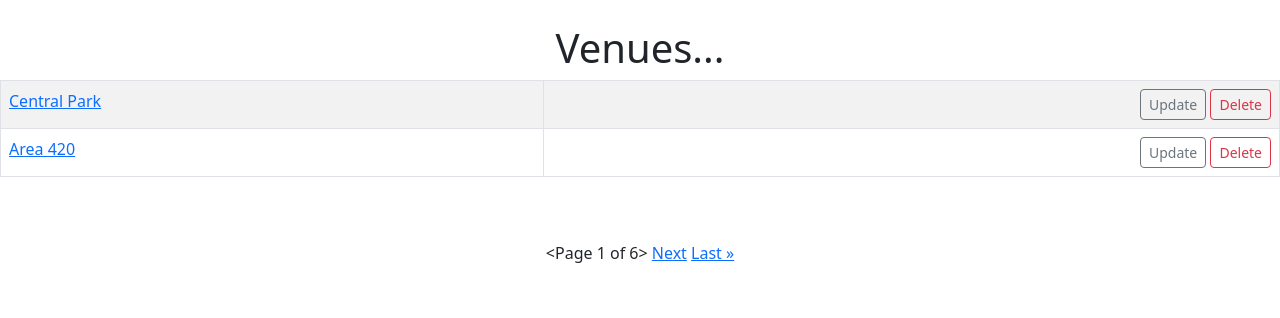
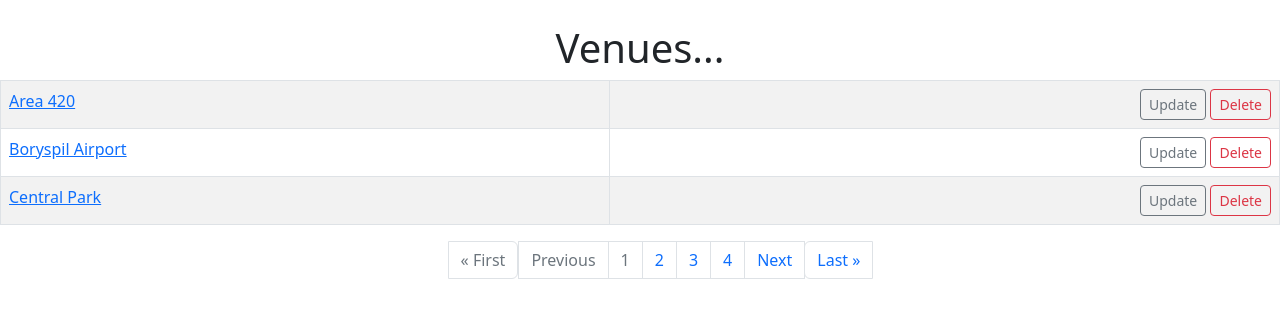
Before and after one commit to Arden27/myclub, a Django app: page /list_venues in a window 1280 px wide. Shown: the part 56-374 px from the top of the page. Run offline with Django 4.2, Linux system fonts and the light colour scheme; data comes from the database, SQL or seed files in the repository; both versions use the stored data as it was after the commit.

Commit message:
venues paginator updated with bootstrap

```diff
--- a/events/forms.py
+++ b/events/forms.py
@@ -42,7 +42,7 @@ class VenueForm(ModelForm):
         widgets = {
             'name': forms.TextInput(attrs={'class': 'form-control', 'placeholder':'Venue Name'}),
             'address': forms.TextInput(attrs={'class': 'form-control', 'placeholder':'Address'}),
-            'zip_code': forms.TextInput(attrs={'class': 'form-control', 'placeholder':'zeipcode'}),
+            'zip_code': forms.TextInput(attrs={'class': 'form-control', 'placeholder':'zipcode'}),
             'phone': forms.TextInput(attrs={'class': 'form-control', 'placeholder':'phone'}),
             'web': forms.TextInput(attrs={'class': 'form-control', 'placeholder':'web address'}),
             'email_address': forms.EmailInput(attrs={'class': 'form-control', 'placeholder':'email',})
--- a/events/templates/events/base.html
+++ b/events/templates/events/base.html
@@ -10,6 +10,7 @@
     <link rel="stylesheet" href="https://cdn.jsdelivr.net/npm/bootstrap@5.2.2/dist/css/bootstrap.rtl.min.css" integrity="sha384-7mQhpDl5nRA5nY9lr8F1st2NbIly/8WqhjTp+0oFxEA/QUuvlbF6M1KXezGBh3Nb" crossorigin="anonymous">
 
     <link rel="stylesheet" href="../static/events/dupa.css">
+    <link rel="stylesheet" href="../static/events/style.css">
 
     <title>starter</title>
   </head>
--- a/events/templates/events/navbar.html
+++ b/events/templates/events/navbar.html
@@ -7,7 +7,7 @@
       <div class="collapse navbar-collapse" id="navbarSupportedContent">
         <ul class="navbar-nav me-auto mb-2 mb-lg-0">
           <li class="nav-item">
-            <a class="nav-link active" aria-current="page" href="#">Home</a>
+            <a class="nav-link active" aria-current="page" href="{% url 'home' %}">Home</a>
           </li>
           <li class="nav-item">
             <a class="nav-link" href="{% url 'home' '2022' 'march' %}">March</a>
--- a/events/templates/events/venues.html
+++ b/events/templates/events/venues.html
@@ -1,7 +1,7 @@
 {% extends 'events/base.html' %}
 
 {% block content %}
-    <center>
+<center>
     <h1>Venues...</h1>
     <table class="table table-striped table-hover table-bordered">
         {% for venue in venues %}
@@ -18,20 +18,37 @@
         {% endfor %}
     </table>
 
+<!--<div class="position-absolute top-50 start-50 translate-middle"> -->
+        <nav aria-label="Page navigation example">
+            <ul class="pagination justify-content-center">
 
-    <br><br>
-    {% if venues.has_previous %}
-        <a href="?page=1">&laquo First</a>
-        <a href="?page={{ venues.previous_page_number }}">Previous</a>
-    {% endif %}
+                {% if venues.has_previous %}
+                    <li class="page-item"><a class="page-link" href="?page=1">&laquo First</a></li>
+                    <li class="page-item"><a class="page-link" href="?page={{ venues.previous_page_number }}">Previous</a></li>
+                {% else %}
+                    <li class="page-item disabled"><a class="page-link" href="">&laquo First</a></li>
+                    <li class="page-item disabled"><a class="page-link" href="">Previous</a></li>
+                {% endif %}
 
-    {{ venues }}
+                <!--<li class="page-item disabled"><a class="page-link" href="#">{{ venues }}</a></li>-->
 
-    {% if venues.has_next %}
-        <a href="?page={{ venues.next_page_number }}">Next</a>
-        <a href="?page={{ venues.paginator.num_pages }}">Last &raquo</a>
-    {% endif %}
+                {% for i in nums %}
+                    {% if venues.number != forloop.counter %}
+                        <li class="page-item"><a class="page-link" href="?page={{ forloop.counter }}">{{ forloop.counter }}</a></li>
+                    {% else %}
+                        <li class="page-item disabled"><a class="page-link" href="">{{ forloop.counter }}</a></li>
+                    {% endif %}
+                {% endfor %}
+                {% if venues.has_next %}
+                    <li class="page-item"><a class="page-link" href="?page={{ venues.next_page_number }}">Next</a></li>
+                    <li class="page-item"><a class="page-link" href="?page={{ venues.paginator.num_pages }}">Last &raquo</a></li>
+                {% else %}
+                    <li class="page-item disabled"><a class="page-link" href="">Next</a></li>
+                    <li class="page-item disabled"><a class="page-link" href="">Last &raquo</a></li>
+                {% endif %}
+            </ul>
+        </nav>
+
 </center>
 
-
 {% endblock %}
--- a/events/views.py
+++ b/events/views.py
@@ -148,13 +148,14 @@ def list_venues(request):
     #venue_list = Venue.objects.all()
 
     # set pagination
-    p = Paginator(Venue.objects.all(), 2)
+    p = Paginator(Venue.objects.all().order_by('name'), 3)
     page = request.GET.get('page')
     venues = p.get_page(page)
-
+    nums = "a" * venues.paginator.num_pages
     return render(request, 'events/venues.html', {
         #"venue_list": venue_list,
         'venues': venues,
+        'nums': nums,
     })
 
 def add_venue(request):
```
Also changed, not shown: db.sqlite3.
